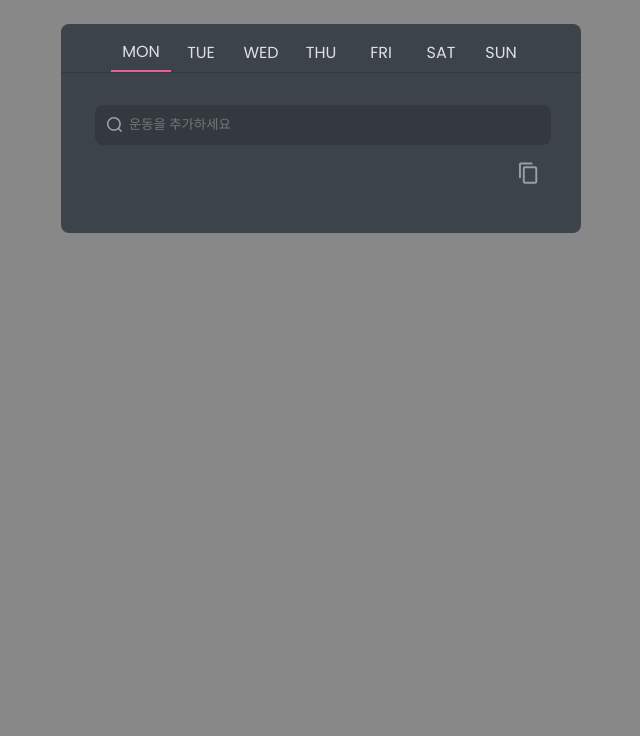
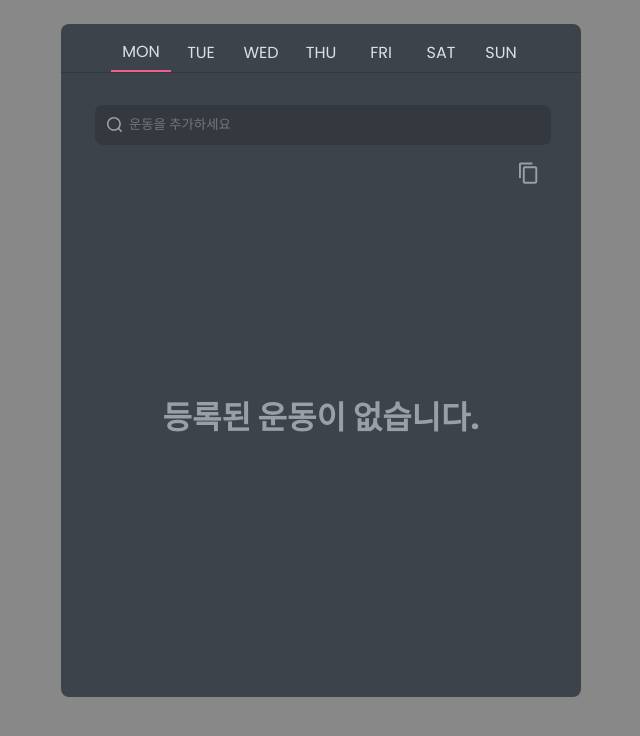
Before and after one commit to Woolegend/exetable, a Next.js app: page / in a window 1280 px wide. Shown: the top 736 px of the page, without its empty margins (319-959 px from the left). Built offline with nearby package versions, Linux system fonts and the light colour scheme.

Commit message:
feat: 루틴이 비었을 때 디자인 구현

```diff
--- a/pages/index.tsx
+++ b/pages/index.tsx
@@ -47,7 +47,15 @@ export default function Home() {
           <SearchBar onChange={handleChangeSchedule} />
           <UtilList />
           <div className={styles.Table}>
-            <Column exercises={schedule[tab]} />
+            {schedule[tab].length > 0 ? (
+              <Column exercises={schedule[tab]} />
+            ) : (
+              <div className={styles.placeholder}>
+                <span className={styles.placeholderText}>
+                  등록된 운동이 없습니다.
+                </span>
+              </div>
+            )}
           </div>
         </div>
       </div>
--- a/styles/Home.module.css
+++ b/styles/Home.module.css
@@ -32,6 +32,23 @@
   user-select: none;
 }
 
+.placeholder {
+  position: relative;
+  width: 100%;
+  height: 100%;
+}
+
+.placeholderText {
+  position: absolute;
+  top: 50%;
+  transform: translateY(-50%);
+  width: 100%;
+  color: var(--gray-2);
+  font-size: 32px;
+  font-weight: bold;
+  text-align: center;
+}
+
 .Tab.focus {
   border-bottom: 2px solid var(--pink-1);
 }
@@ -42,6 +59,18 @@
 
 .Table {
   padding: 0 16px 16px;
+  height: 480px;
+  overflow-y: scroll;
+}
+
+.Table::-webkit-scrollbar {
+  width: 4px;
+}
+
+.Table::-webkit-scrollbar-thumb {
+  width: 4px;
+  border-radius: 16px;
+  background: var(--gray-2);
 }
 
 .UtilList {
```
